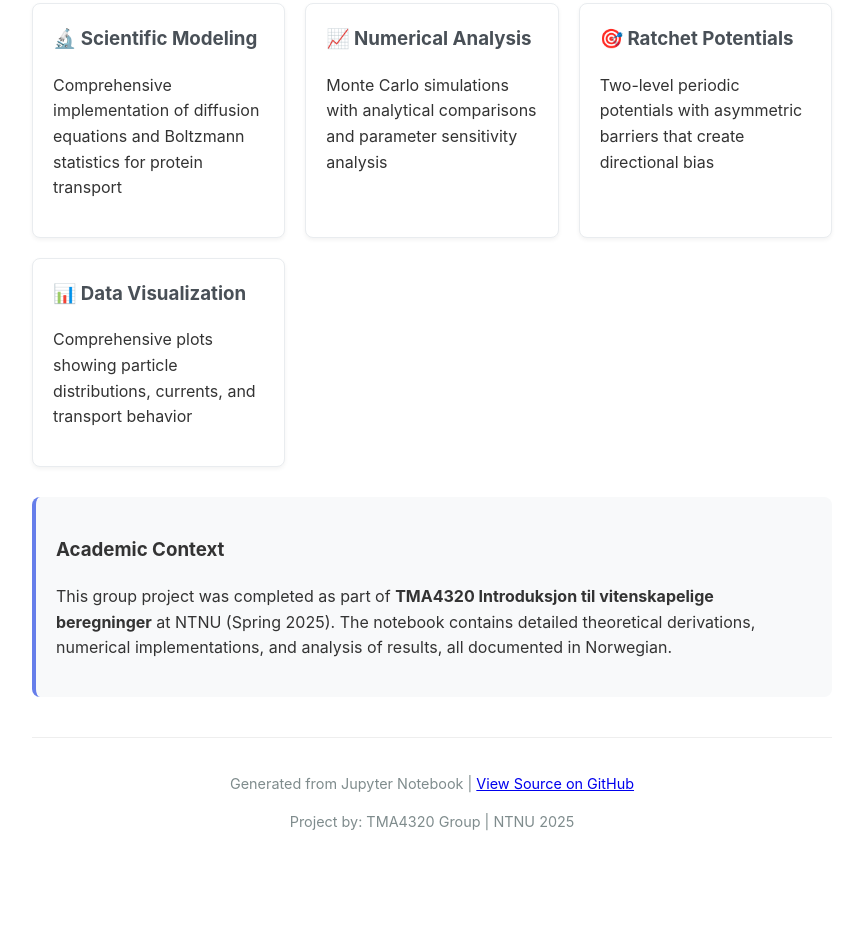
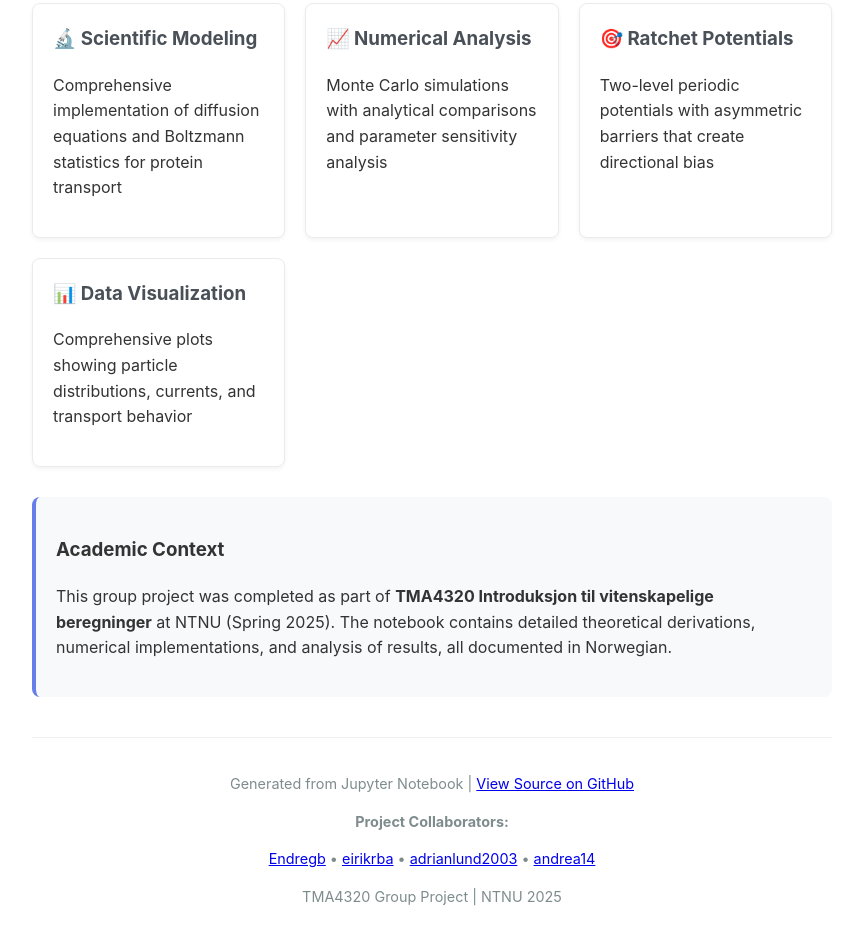
Before and after one commit to Endregb/motor-protein-modelling, a plain HTML site: page docs/index.html in a window 1280 px wide. Shown: the part 573-1517 px from the top of the page, without its empty margins (208-1071 px from the left). Before the commit the page ends 1460 px from the top, so only its background shows below. Drawn offline with Linux system fonts and the light colour scheme.

Commit message:
Update index.html

```diff
--- a/docs/index.html
+++ b/docs/index.html
@@ -122,7 +122,14 @@
 
     <div class="footer">
         <p>Generated from Jupyter Notebook | <a href="https://github.com/Endregb/motor-protein-modelling">View Source on GitHub</a></p>
-        <p>Project by: TMA4320 Group | NTNU 2025</p>
+        <p><strong>Project Collaborators:</strong></p>
+        <p>
+            <a href="https://github.com/Endregb">Endregb</a> •
+            <a href="https://github.com/eirikrba">eirikrba</a> •
+            <a href="https://github.com/adrianlund2003">adrianlund2003</a> •
+            <a href="https://github.com/andrea14">andrea14</a>
+        </p>
+        <p>TMA4320 Group Project | NTNU 2025</p>
     </div>
 </body>
 </html>
```
